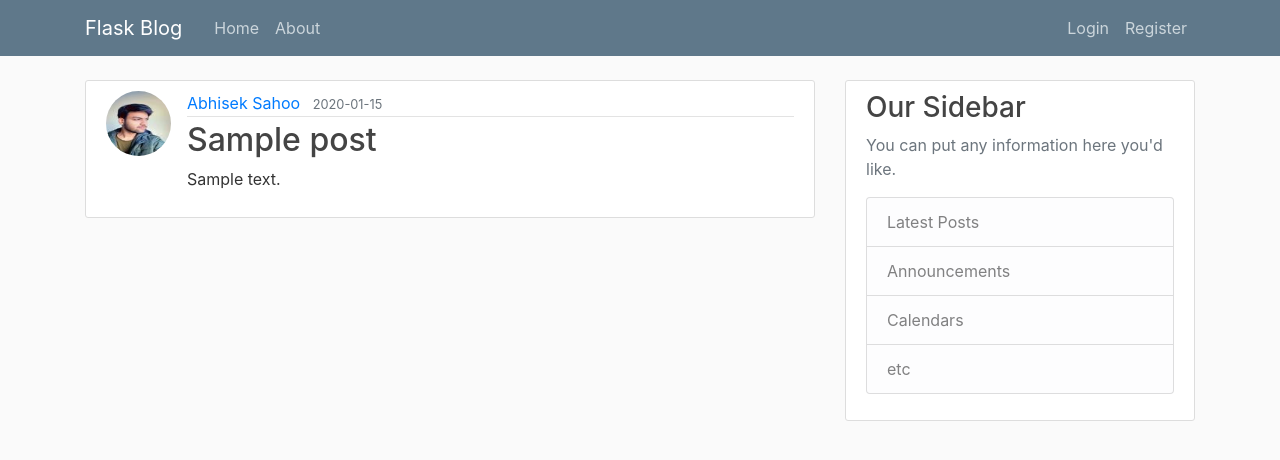
After one commit to abhisek-1221/Blogging-app, a Flask app: page /post/1 in a window 1280 px wide. The commit adds this page. Shown: the top 460 px of the page. Run offline with Flask 3, Linux system fonts and the light colour scheme; tables that the repository leaves empty hold one stand-in row (values such as "Sample post"); some libraries are stand-ins or nearby versions.

Commit message:
CRUD Operations

```diff
--- a/flaskblog/routes.py
+++ b/flaskblog/routes.py
@@ -1,32 +1,17 @@
 import os
 import secrets
 from PIL import Image
-from flask import render_template, url_for, flash, redirect, request
+from flask import render_template, url_for, flash, redirect, request, abort
 from flaskblog import app, db, bcrypt
-from flaskblog.forms import RegistrationForm, LoginForm, UpdateAccountForm
+from flaskblog.forms import RegistrationForm, LoginForm, UpdateAccountForm, PostForm
 from flaskblog.models import User, Post
-from flask_login import login_user, current_user,logout_user, login_required
-
-
-posts = [
-    {
-        'author': 'Abhisek Sahoo',
-        'title': 'Hyperparameter Tuning',
-        'content': 'First post content',
-        'date_posted': 'April 20, 2018'
-    },
-    {
-        'author': 'Abhisek Sahoo',
-        'title': 'AWS E2C',
-        'content': 'Second post content',
-        'date_posted': 'April 21, 2018'
-    }
-]
+from flask_login import login_user, current_user, logout_user, login_required
 
 
 @app.route("/")
 @app.route("/home")
 def home():
+    posts = Post.query.all()
     return render_template('home.html', posts=posts)
 
 
@@ -42,7 +27,7 @@ def register():
     form = RegistrationForm()
     if form.validate_on_submit():
         hashed_password = bcrypt.generate_password_hash(form.password.data)
-        user = User(username=form.username.data, email=form.email.data, password= hashed_password)
+        user = User(username=form.username.data, email=form.email.data, password=hashed_password)
         db.session.add(user)
         db.session.commit()
         flash('Your account has been created! You are now able to log in', 'success')
@@ -65,10 +50,12 @@ def login():
             flash('Login Unsuccessful. Please check email and password', 'danger')
     return render_template('login.html', title='Login', form=form)
 
+
 @app.route("/logout")
 def logout():
     logout_user()
     return redirect(url_for('home'))
+
 
 def save_picture(form_picture):
     random_hex = secrets.token_hex(8)
@@ -103,3 +90,55 @@ def account():
     image_file = url_for('static', filename='profile_pics/' + current_user.image_file)
     return render_template('account.html', title='Account',
                            image_file=image_file, form=form)
+
+
+@app.route("/post/new", methods=['GET', 'POST'])
+@login_required
+def new_post():
+    form = PostForm()
+    if form.validate_on_submit():
+        post = Post(title=form.title.data, content=form.content.data, author=current_user)
+        db.session.add(post)
+        db.session.commit()
+        flash('Your post has been created!', 'success')
+        return redirect(url_for('home'))
+    return render_template('create_post.html', title='New Post',
+                           form=form, legend='New Post')
+
+
+@app.route("/post/<int:post_id>")
+def post(post_id):
+    post = Post.query.get_or_404(post_id)
+    return render_template('post.html', title=post.title, post=post)
+
+
+@app.route("/post/<int:post_id>/update", methods=['GET', 'POST'])
+@login_required
+def update_post(post_id):
+    post = Post.query.get_or_404(post_id)
+    if post.author != current_user:
+        abort(403)
+    form = PostForm()
+    if form.validate_on_submit():
+        post.title = form.title.data
+        post.content = form.content.data
+        db.session.commit()
+        flash('Your post has been updated!', 'success')
+        return redirect(url_for('post', post_id=post.id))
+    elif request.method == 'GET':
+        form.title.data = post.title
+        form.content.data = post.content
+    return render_template('create_post.html', title='Update Post',
+                           form=form, legend='Update Post')
+
+
+@app.route("/post/<int:post_id>/delete", methods=['POST'])
+@login_required
+def delete_post(post_id):
+    post = Post.query.get_or_404(post_id)
+    if post.author != current_user:
+        abort(403)
+    db.session.delete(post)
+    db.session.commit()
+    flash('Your post has been deleted!', 'success')
+    return redirect(url_for('home'))
--- a/flaskblog/templates/layout.html
+++ b/flaskblog/templates/layout.html
@@ -32,6 +32,7 @@
             <!-- Navbar Right Side -->
             <div class="navbar-nav">
               {% if current_user.is_authenticated %}
+                <a class="nav-item nav-link" href="{{ url_for('new_post') }}">New Post</a>
                 <a class="nav-item nav-link" href="{{ url_for('account') }}">Account</a>
                 <a class="nav-item nav-link" href="{{ url_for('logout') }}">Logout</a>
               {% else %}
@@ -65,8 +66,7 @@
                 <li class="list-group-item list-group-item-light">Latest Posts</li>
                 <li class="list-group-item list-group-item-light">Announcements</li>
                 <li class="list-group-item list-group-item-light">Calendars</li>
-                <li class="list-group-item list-group-item-light">Testimonials</li>
-                <li class="list-group-item list-group-item-light">Contact Us</li>
+                <li class="list-group-item list-group-item-light">etc</li>
               </ul>
             </p>
           </div>
--- /dev/null
+++ b/flaskblog/templates/post.html
@@ -0,0 +1,39 @@
+{% extends "layout.html" %}
+{% block content %}
+  <article class="media content-section">
+    <img class="rounded-circle article-img" src="{{ url_for('static', filename='profile_pics/' + post.author.image_file) }}">
+    <div class="media-body">
+      <div class="article-metadata">
+        <a class="mr-2" href="#">{{ post.author.username }}</a>
+        <small class="text-muted">{{ post.date_posted.strftime('%Y-%m-%d') }}</small>
+        {% if post.author == current_user %}
+          <div>
+            <a class="btn btn-secondary btn-sm mt-1 mb-1" href="{{ url_for('update_post', post_id=post.id) }}">Update</a>
+            <button type="button" class="btn btn-danger btn-sm m-1" data-toggle="modal" data-target="#deleteModal">Delete</button>
+          </div>
+        {% endif %}
+      </div>
+      <h2 class="article-title">{{ post.title }}</h2>
+      <p class="article-content">{{ post.content }}</p>
+    </div>
+  </article>
+  <!-- Modal -->
+  <div class="modal fade" id="deleteModal" tabindex="-1" role="dialog" aria-labelledby="deleteModalLabel" aria-hidden="true">
+    <div class="modal-dialog" role="document">
+      <div class="modal-content">
+        <div class="modal-header">
+          <h5 class="modal-title" id="deleteModalLabel">Delete Post?</h5>
+          <button type="button" class="close" data-dismiss="modal" aria-label="Close">
+            <span aria-hidden="true">&times;</span>
+          </button>
+        </div>
+        <div class="modal-footer">
+          <button type="button" class="btn btn-secondary" data-dismiss="modal">Close</button>
+          <form action="{{ url_for('delete_post', post_id=post.id) }}" method="POST">
+            <input class="btn btn-danger" type="submit" value="Delete">
+          </form>
+        </div>
+      </div>
+    </div>
+  </div>
+{% endblock content %}
```
Also changed, not shown: flaskblog/forms.py (+6 -1 lines), flaskblog/templates/create_post.html (added, +40 -0 lines), flaskblog/templates/home.html (+4 -3 lines), flaskblog/models.py (line endings or trailing spaces), instance/site.db.
